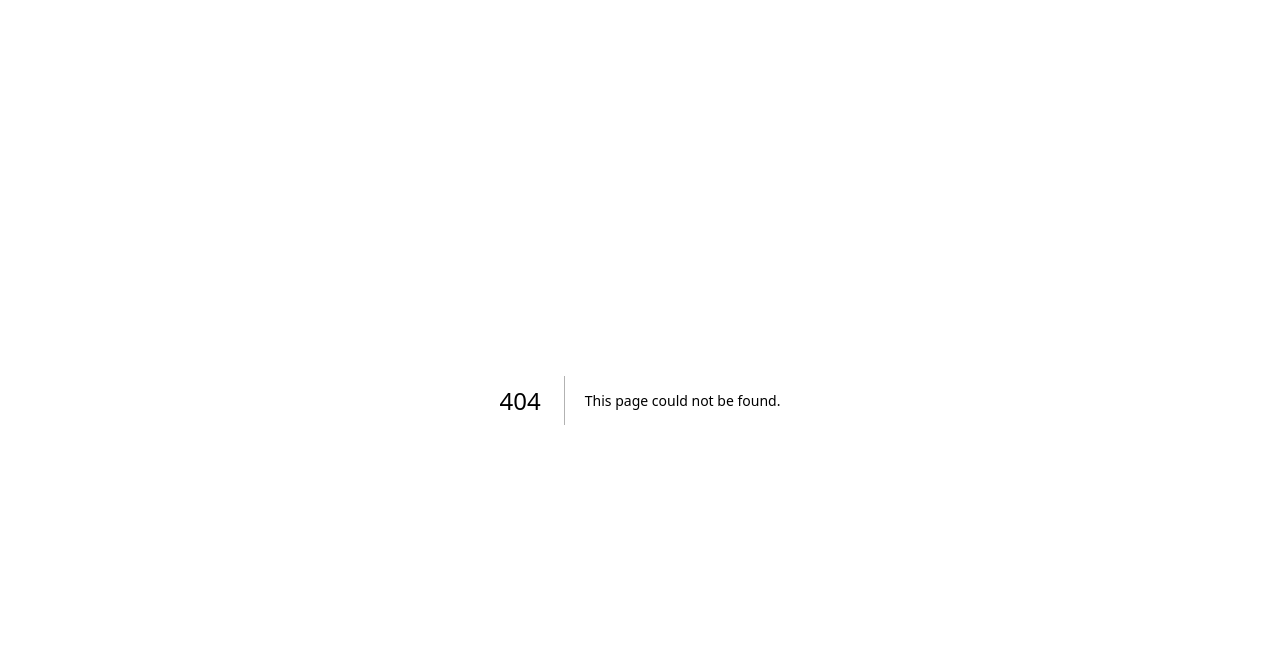
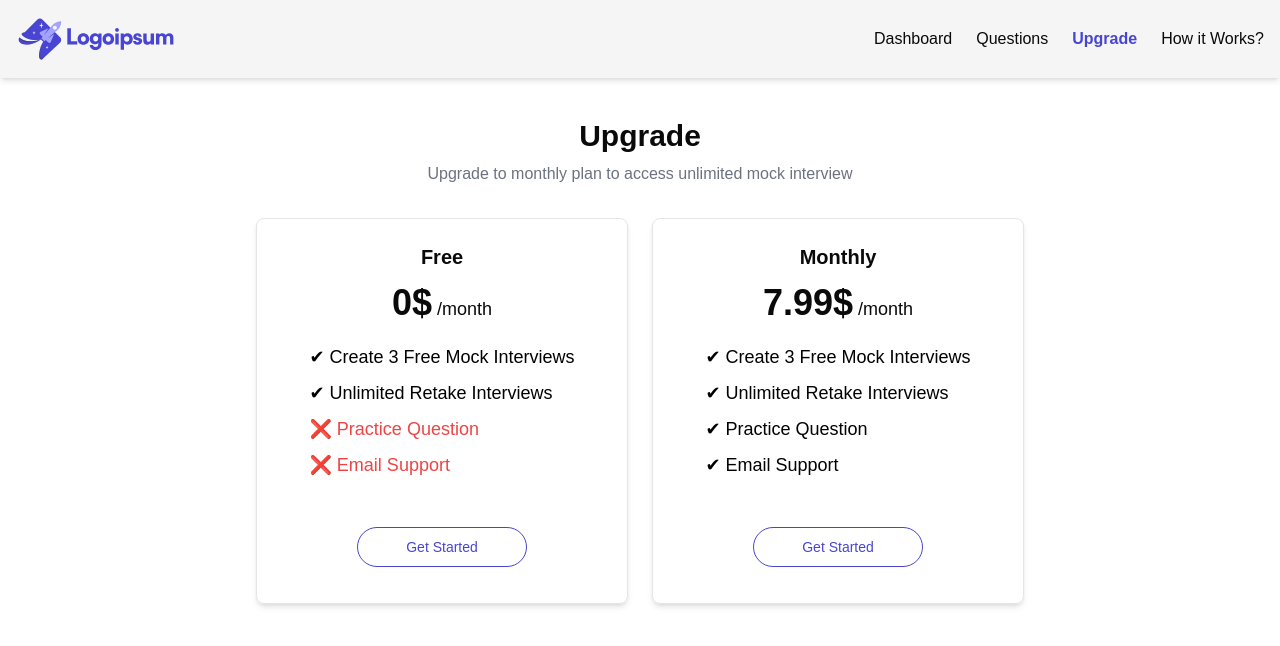
Before and after one commit to namanrox/ai-mock-interview, a Next.js app: page /upgrade in a window 1280 px wide. Before the commit this address had no page. Shown: the top 646 px of the page. Built offline with nearby package versions, Linux system fonts and the light colour scheme.

Commit message:
upgrade plan page created and correct links to header provided

```diff
--- a/app/dashboard/_components/Header.jsx
+++ b/app/dashboard/_components/Header.jsx
@@ -2,7 +2,7 @@
 import React, { useEffect } from "react";
 import Image from "next/image";
 import { UserButton } from "@clerk/nextjs";
-import { usePathname } from "next/navigation";
+import { usePathname, useRouter } from "next/navigation";
 
 function Header() {
   const path = usePathname();
@@ -10,35 +10,40 @@ function Header() {
     console.log(path);
   });
 
+  const router = useRouter();
+
   return (
     <div className="flex p-4 items-center justify-between bg-secondary shadow-md">
       <Image src={"/logo.svg"} width={160} height={100} alt="logo" />
       <ul className="hidden md:flex gap-6">
         <li
-          className={`hover:text-primary hover:font-bold transition-all cursor-pointer ${
-            path == "/dashboard" && "text-primary font-bold"
-          }`}
+          className={`hover:text-primary hover:font-bold transition-all cursor-pointer
+             ${path == "/dashboard" && "text-primary font-bold"}`}
+          onClick={() => router.replace("/dashboard")}
         >
           Dashboard
         </li>
         <li
           className={`hover:text-primary hover:font-bold transition-all cursor-pointer ${
-            path == "/dashboard/questions" && "text-primary font-bold"
+            path == "/questions" && "text-primary font-bold"
           }`}
+          onClick={() => router.replace("/questions")}
         >
           Questions
         </li>
         <li
           className={`hover:text-primary hover:font-bold transition-all cursor-pointer ${
-            path == "/dashboard/upgrade" && "text-primary font-bold"
+            path == "/upgrade" && "text-primary font-bold"
           }`}
+          onClick={() => router.replace("/upgrade")}
         >
           Upgrade
         </li>
         <li
           className={`hover:text-primary hover:font-bold transition-all cursor-pointer ${
-            path == "/dashboard/how" && "text-primary font-bold"
+            path == "/how_it_works" && "text-primary font-bold"
           }`}
+          onClick={() => router.replace("/how_it_works")}
         >
           How it Works?
         </li>
--- a/app/dashboard/interview/[interviewId]/feedback/page.jsx
+++ b/app/dashboard/interview/[interviewId]/feedback/page.jsx
@@ -58,7 +58,7 @@ function Feedback({ params }) {
           </h2>
 
           <h2 className="text-sm text-gray-500">
-            Find below interview questions with correct answer, Your answer and
+            Find below interview questions with correct answer, your answer and
             feedback for improvement
           </h2>
           {feedbackList &&
--- /dev/null
+++ b/app/upgrade/layout.jsx
@@ -0,0 +1,13 @@
+import React from "react";
+import Header from "../dashboard/_components/Header";
+
+function UpgradeLayout({ children }) {
+  return (
+    <div>
+      <Header />
+      <div className="mx-5 md:mx-20 lg:mx-36 text-center">{children}</div>
+    </div>
+  );
+}
+
+export default UpgradeLayout;
--- /dev/null
+++ b/app/upgrade/page.jsx
@@ -0,0 +1,63 @@
+"use client";
+import React from "react";
+import planData from "@/utils/planData";
+import { Button } from "@/components/ui/button";
+import { useRouter } from "next/navigation";
+
+function Upgrade() {
+  const router = useRouter();
+  return (
+    <div className="p-10 text-center">
+      <h2 className="font-bold text-3xl">Upgrade</h2>
+      <p className="text-gray-500 mt-2">
+        Upgrade to monthly plan to access unlimited mock interview
+      </p>
+      <div className="grid grid-cols-1 md:grid-cols-2 gap-6 mt-8 max-w-3xl mx-auto text-left">
+        {planData.map((plan) => (
+          <div
+            key={plan.id}
+            className="border rounded-lg shadow-md p-6 flex flex-col items-center"
+          >
+            <h2 className="text-xl font-semibold">{plan.name}</h2>
+            <h2 className="mt-3 text-4xl font-bold">
+              {plan.cost}$<span className="text-lg font-normal"> /month</span>
+            </h2>
+            <ul className="mt-5 space-y-2 text-lg">
+              {plan.offering.map((offer, index) => (
+                <li
+                  key={index}
+                  className={
+                    offer.value.includes("❌") ? "text-red-500" : "text-black"
+                  }
+                >
+                  {offer.value}
+                </li>
+              ))}
+            </ul>
+            <div className="mt-6 my-3">
+              {plan.cost == 0 ? (
+                <Button
+                  variant="outline"
+                  onClick={() => router.replace("/dashboard")}
+                  className="mt-6 px-12 py-2 rounded-full text-primary border-primary hover:bg-primary hover:text-white transition"
+                >
+                  Get Started
+                </Button>
+              ) : (
+                <Button
+                  variant="outline"
+                  onClick={() => router.replace(plan.paymentLink)}
+                  className="mt-6 px-12 py-2 rounded-full text-primary border-primary hover:bg-primary hover:text-white transition"
+                >
+                  Get Started
+                </Button>
+              )}
+            </div>
+          </div>
+        ))}
+      </div>
+    </div>
+  );
+}
+
+export default Upgrade;
--- /dev/null
+++ b/utils/planData.jsx
@@ -0,0 +1,41 @@
+export default [
+  {
+    id: 1,
+    name: "Free",
+    cost: 0,
+    offering: [
+      {
+        value: "✔ Create 3 Free Mock Interviews",
+      },
+      {
+        value: "✔ Unlimited Retake Interviews",
+      },
+      {
+        value: "❌ Practice Question",
+      },
+      {
+        value: "❌ Email Support",
+      },
+    ],
+  },
+  {
+    id: 2,
+    name: "Monthly",
+    cost: 7.99,
+    paymentLink: "https://buy.stripe.com/test_28o9EjbkvgfQ8VOeUV",
+    offering: [
+      {
+        value: "✔ Create 3 Free Mock Interviews",
+      },
+      {
+        value: "✔ Unlimited Retake Interviews",
+      },
+      {
+        value: "✔ Practice Question",
+      },
+      {
+        value: "✔ Email Support",
+      },
+    ],
+  },
+];
```
